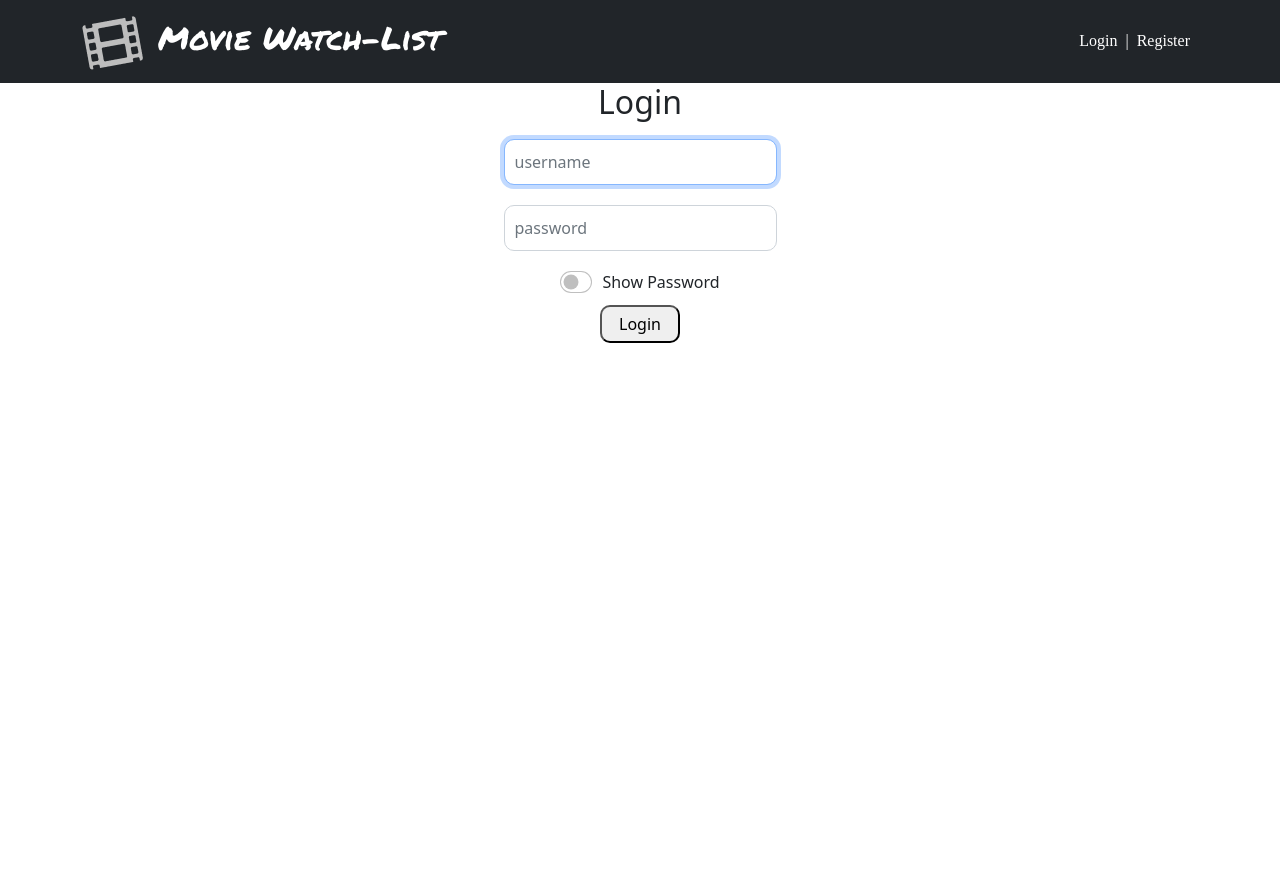
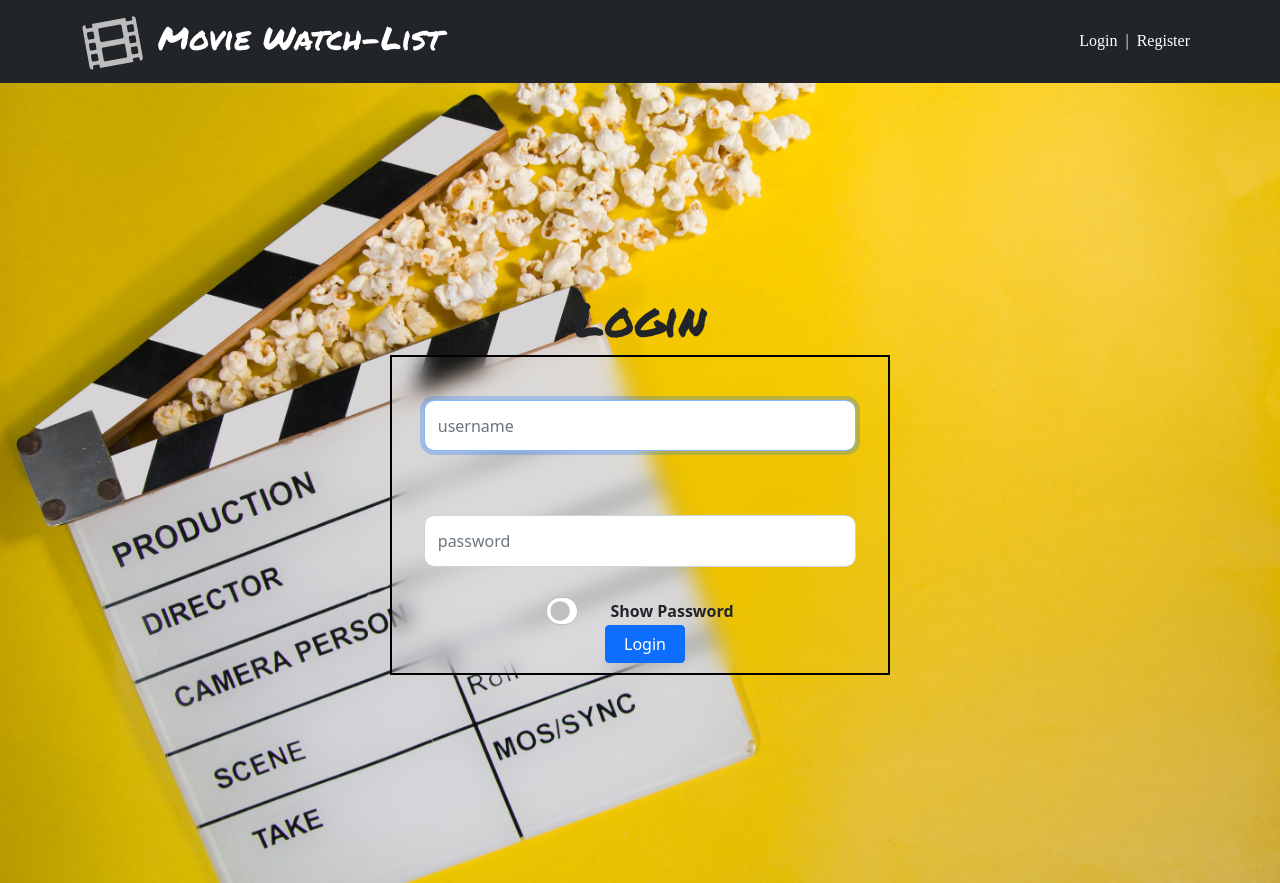
Before and after one commit to Kevin-c-miller/movie-watchlist, a React (Create React App) app in the folder client/: page /login in a window 1280 px wide. Before the commit the page ends 800 px from the top, so only its background shows below. Built offline with nearby package versions, Linux system fonts and the light colour scheme.

Commit message:
styled login page

```diff
--- a/client/src/assets/index.js
+++ b/client/src/assets/index.js
@@ -5,3 +5,4 @@ export const netflix2 = require('./images/netflix-comp.jpg');
 export const cinema = require('./images/cinema.jpg');
 export const popcorn = require('./images/popcorn.jpg');
 export const homebackground = require('./images/foggybckgrnd.jpg');
+export const director = require('./images/director.jpg');
--- a/client/src/components/Loginform/LoginForm.css
+++ b/client/src/components/Loginform/LoginForm.css
@@ -1,13 +1,30 @@
+.form {
+  height: 80vh;
+  display: flex;
+  flex-direction: column;
+  justify-content: center;
+  align-items: center;
+  width: fit-content;
+  width: 65%;
+  max-width: 500px;
+}
+
 .login-form {
   display: flex;
   flex-direction: column;
   justify-content: center;
   align-items: center;
+  border: 2px solid #000;
+  padding: 2rem;
+  height: 50%;
+  backdrop-filter: blur(10px);
+  -webkit-backdrop-filter: blur(10px);
+  width: 100%;
 }
 
 .login-form input {
-  padding: 10px;
-  margin: 10px;
+  padding: 0.8rem;
+  margin: 2rem;
   border-radius: 10px;
 }
 
@@ -16,3 +33,7 @@
   width: 5rem;
   border-radius: 10px;
 }
+
+.form-check-label {
+  font-weight: bold;
+}
--- a/client/src/components/Loginform/LoginForm.jsx
+++ b/client/src/components/Loginform/LoginForm.jsx
@@ -1,5 +1,5 @@
 import React from 'react';
-import { Form } from 'react-bootstrap';
+import { Form, Button } from 'react-bootstrap';
 import './LoginForm.css';
 
 export default function LoginForm(props) {
@@ -14,6 +14,8 @@ export default function LoginForm(props) {
   } = props;
 
   return (
+    <div className="form">
+      <h2>Login</h2>
       <Form className="login-form" onSubmit={handleLoginSubmit}>
         <Form.Control
           type="text"
@@ -36,7 +38,10 @@ export default function LoginForm(props) {
           onClick={(e) => toggleShowPassword(e)}
         />
 
-      <button className="login-btn">Login</button>
+        <Button variant="primary" className="login-btn">
+          Login
+        </Button>
       </Form>
+    </div>
   );
 }
--- a/client/src/screens/Login/Login.css
+++ b/client/src/screens/Login/Login.css
@@ -1,6 +1,16 @@
+@import url('https://fonts.googleapis.com/css2?family=Permanent+Marker&display=swap');
+
 .login-page {
   display: flex;
   flex-direction: column;
   justify-content: center;
   align-items: center;
+  background: url('../../assets/images/director.jpg') no-repeat center
+    center/cover;
+  min-height: 100vh;
 }
+
+.login-page h2 {
+  font-family: 'Permanent Marker', cursive;
+  font-size: 3rem;
+}
--- a/client/src/screens/Login/Login.jsx
+++ b/client/src/screens/Login/Login.jsx
@@ -32,7 +32,6 @@ export default function Login(props) {
 
   return (
     <div className="login-page">
-      <h2>Login</h2>
       <LoginForm
         handleLoginSubmit={handleLoginSubmit}
         setUsername={setUsername}
```
Also changed, not shown: client/src/assets/images/director.jpg (added). Lines whose indentation alone changed are shown as unchanged.
